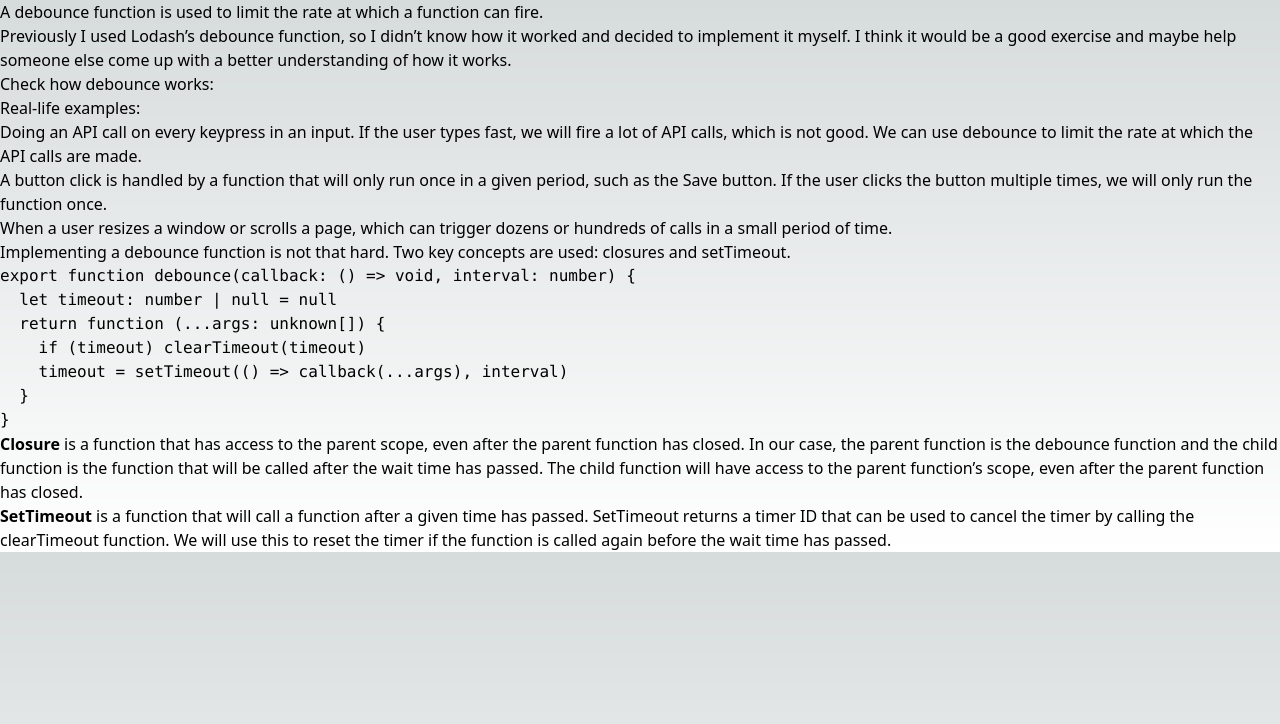
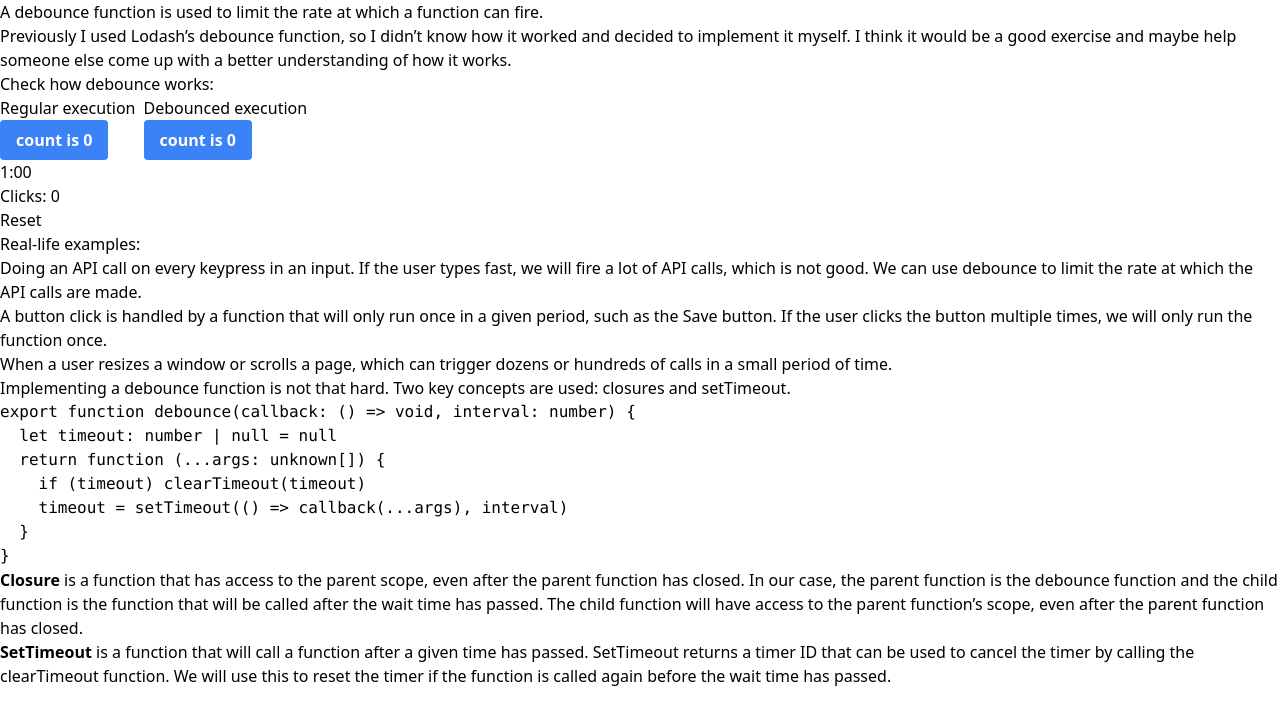
Before and after one commit to aleksandr-efimenko/blog-alexefimenko-com, a Next.js app: page /debounce in a window 1280 px wide. Shown: the top 724 px of the page. Built offline with nearby package versions, Linux system fonts and the light colour scheme.

Commit message:
add component to the first article

```diff
--- a/next.config.mjs
+++ b/next.config.mjs
@@ -3,17 +3,10 @@ import nextra from 'nextra'
 /**
  * @type {import('next').NextConfig}
  */
-const nextConfig = {
-  reactStrictMode: true,
-  pageExtensions: ['js', 'jsx', 'ts', 'tsx', 'mdx'],
-  experimental: {
-    mdxRs: true,
-  },
-}
 
 const withNextra = nextra({
   theme: 'nextra-theme-docs',
   themeConfig: './theme.config.tsx',
 })
 
-export default withNextra(nextConfig)
+export default withNextra()
--- /dev/null
+++ b/src/components/debounce-example.tsx
@@ -0,0 +1,87 @@
+// Example from https://beta.reactjs.org/learn
+import { useState, useRef } from 'react'
+
+const WAIT_INTERVAL = 1000
+
+function DebounceExample() {
+  const [count, setCount] = useState(0)
+  const [clicks, setClicks] = useState(0)
+
+  const initialWaitInterval = (WAIT_INTERVAL / 1000).toFixed(2)
+  const [countDown, setCountDown] = useState(initialWaitInterval)
+
+  const intervalId = useRef<null | number | NodeJS.Timeout>(null)
+  const timeoutId = useRef<null | number | NodeJS.Timeout>(null)
+
+  function executeWithoutDebounce() {
+    setClicks((clicks) => clicks + 1)
+    setCount((count) => count + 1)
+  }
+
+  function executeDebounced() {
+    setClicks((clicks) => clicks + 1)
+    // Reset the countdown to the initial value if it's not already at the initial value
+    if (intervalId.current !== null) {
+      clearInterval(intervalId.current)
+      setCountDown(initialWaitInterval)
+    }
+    intervalId.current = setInterval(() => {
+      setCountDown((timer) => (Number(timer) - 0.01 <= 0 ? 0 : Number(timer) - 0.01).toFixed(2))
+    }, 10)
+
+    if (timeoutId.current !== null) {
+      clearTimeout(timeoutId.current)
+    }
+    timeoutId.current = setTimeout(() => {
+      setCount((count) => count + 1)
+      setCountDown(initialWaitInterval)
+      if (intervalId.current !== null) {
+        clearInterval(intervalId.current)
+      }
+    }, WAIT_INTERVAL)
+  }
+
+  function reset() {
+    setCount(0)
+    setClicks(0)
+    setCountDown(initialWaitInterval)
+    if (intervalId.current !== null) {
+      clearInterval(intervalId.current)
+    }
+    if (timeoutId.current !== null) {
+      clearTimeout(timeoutId.current)
+    }
+  }
+
+  return (
+    <>
+      <div className='flex gap-2'>
+        <div className='flex-'>
+          <h3>Regular execution</h3>
+          <button
+            className='bg-blue-500 hover:bg-blue-700 text-white font-bold py-2 px-4 rounded'
+            onClick={executeWithoutDebounce}
+          >
+            count is {count}
+          </button>
+        </div>
+        <div className='flex-ite='>
+          <h3>Debounced execution</h3>
+          <button
+            className='bg-blue-500 hover:bg-blue-700 text-white font-bold py-2 px-4 rounded'
+            onClick={executeDebounced}
+          >
+            count is {count}
+          </button>
+        </div>
+      </div>
+      <h3>{countDown.replace('.', ':')}</h3>
+      <h3>Clicks: {clicks}</h3>
+      <button onClick={reset}>Reset</button>
+    </>
+  )
+}
+
+export default function MyApp() {
+  return <DebounceExample />
+}
--- a/src/pages/_meta.json
+++ b/src/pages/_meta.json
@@ -5,7 +5,5 @@
         "theme": {
             "typesetting": "article"
           }
-
+    }
 }
-
-  }
--- a/src/pages/debounce.mdx
+++ b/src/pages/debounce.mdx
@@ -3,6 +3,10 @@ A debounce function is used to limit the rate at which a function can fire.
 Previously I used [Lodash’s debounce function](https://lodash.com/docs/4.17.15#debounce), so I didn’t know how it worked and decided to implement it myself. I think it would be a good exercise and maybe help someone else come up with a better understanding of how it works.
 
 Check how debounce works:
+
+import DebounceExample from '../components/debounce-example'
+
+<DebounceExample />
 
 ### Real-life examples:
 
--- a/src/styles/globals.css
+++ b/src/styles/globals.css
@@ -4,26 +4,16 @@
 
 :root {
   --foreground-rgb: 0, 0, 0;
-  --background-start-rgb: 214, 219, 220;
-  --background-end-rgb: 255, 255, 255;
 }
 
 @media (prefers-color-scheme: dark) {
   :root {
     --foreground-rgb: 255, 255, 255;
-    --background-start-rgb: 0, 0, 0;
-    --background-end-rgb: 0, 0, 0;
   }
 }
 
 body {
   color: rgb(var(--foreground-rgb));
-  background: linear-gradient(
-      to bottom,
-      transparent,
-      rgb(var(--background-end-rgb))
-    )
-    rgb(var(--background-start-rgb));
 }
 
 @layer utilities {
--- a/tailwind.config.ts
+++ b/tailwind.config.ts
@@ -1,20 +1,12 @@
-import type { Config } from "tailwindcss";
+import type { Config } from 'tailwindcss'
 
 const config: Config = {
   content: [
-    "./src/pages/**/*.{js,ts,jsx,tsx,mdx}",
-    "./src/components/**/*.{js,ts,jsx,tsx,mdx}",
-    "./src/app/**/*.{js,ts,jsx,tsx,mdx}",
+    './src/pages/**/*.{js,ts,jsx,tsx,mdx}',
+    './src/components/**/*.{js,ts,jsx,tsx,mdx}',
+    './src/app/**/*.{js,ts,jsx,tsx,mdx}',
   ],
-  theme: {
-    extend: {
-      backgroundImage: {
-        "gradient-radial": "radial-gradient(var(--tw-gradient-stops))",
-        "gradient-conic":
-          "conic-gradient(from 180deg at 50% 50%, var(--tw-gradient-stops))",
-      },
-    },
-  },
+  theme: {},
   plugins: [],
-};
-export default config;
+}
+export default config
```
